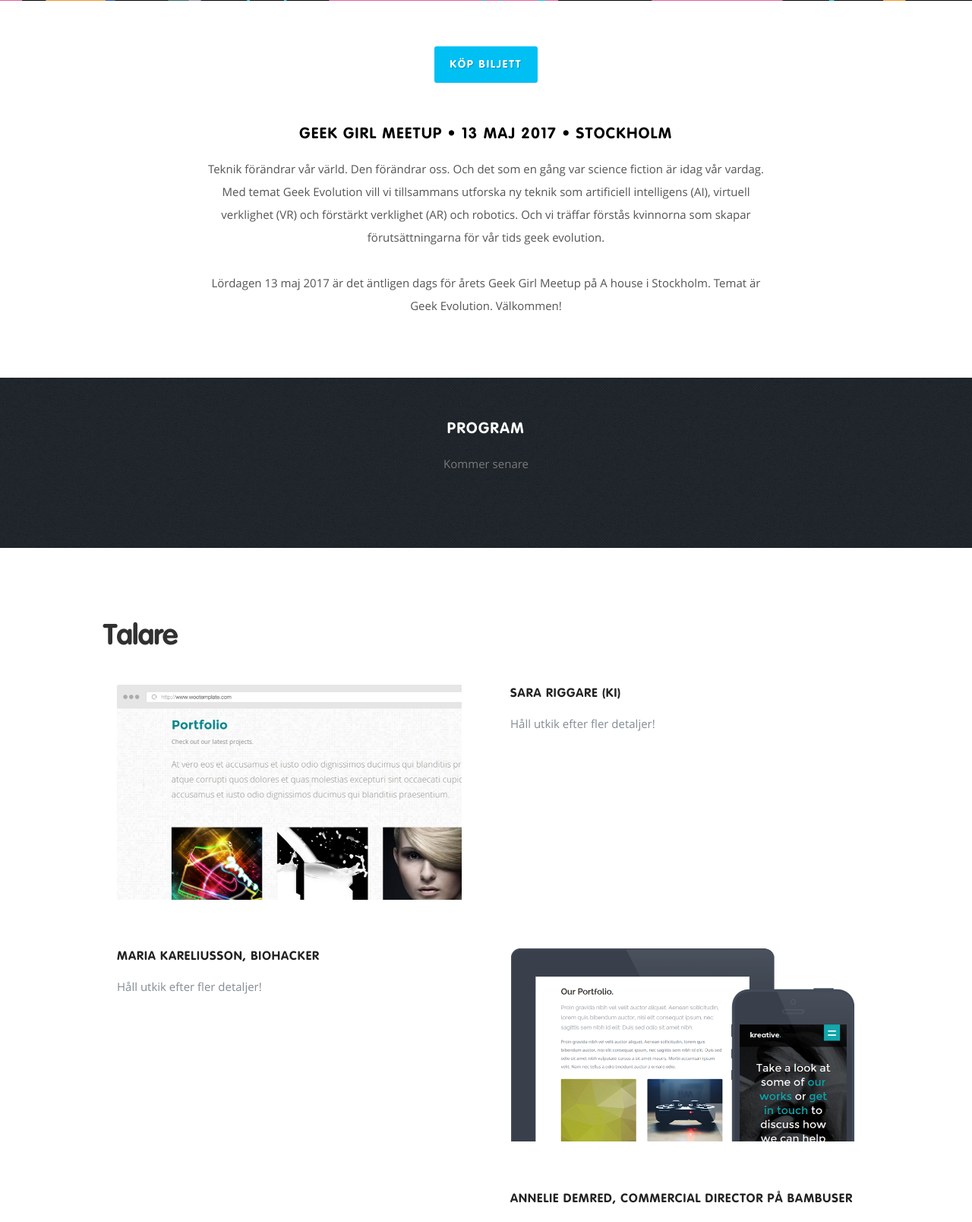
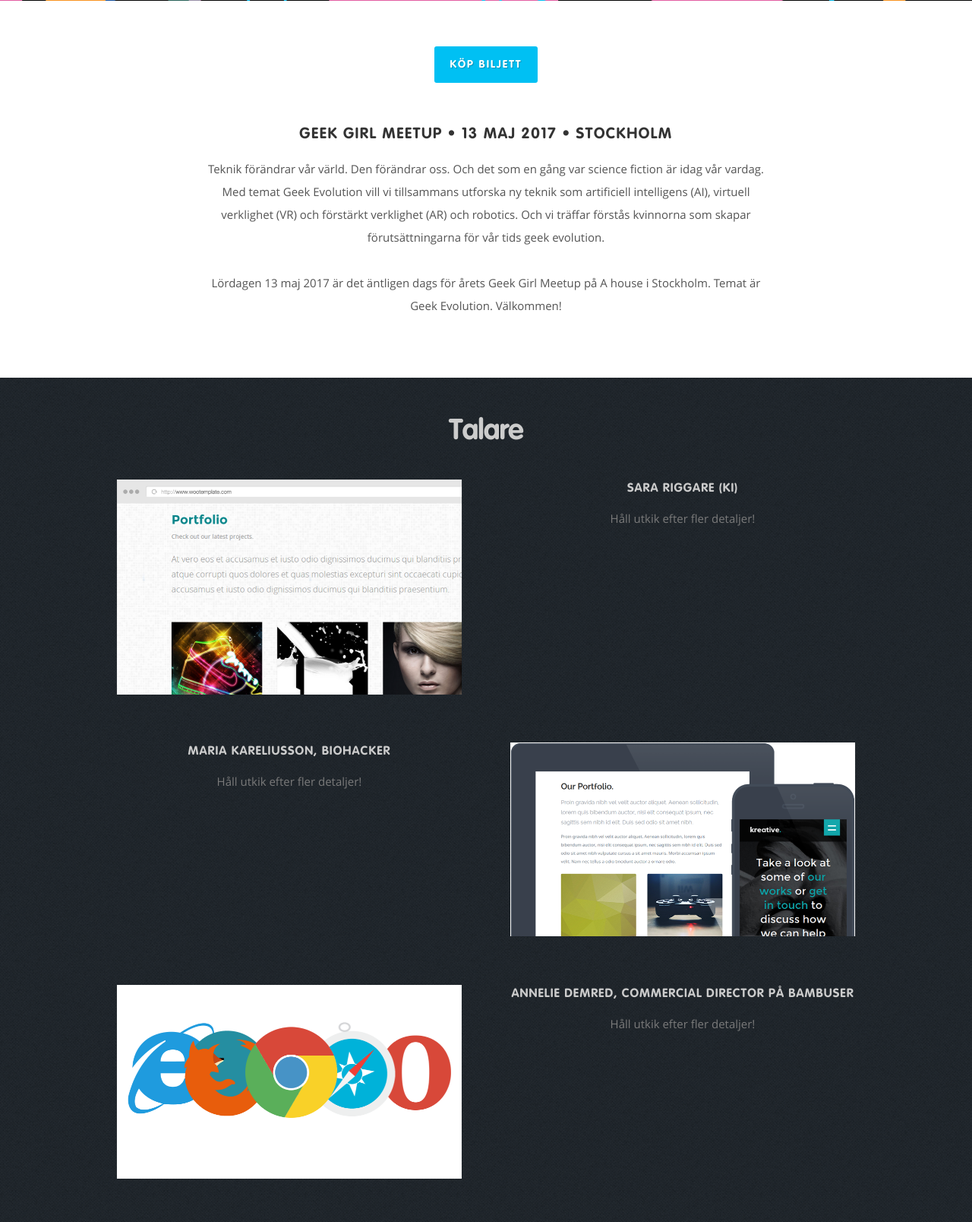
Before and after one commit to rebeckao/hemsida-GGM17, a PHP site: page /?action=1 in a window 1280 px wide. Shown: the part 365-1973 px from the top of the page at 76% size. Run offline with PHP 8.4, Linux system fonts and the light colour scheme; data that the repository does not hold is empty; some libraries are stand-ins or nearby versions.

Commit message:
Bytte plats på program och talare

```diff
--- a/css/default.css
+++ b/css/default.css
@@ -827,3 +827,43 @@ properly.
 	margin-right: auto !important;
 	text-align: center !important;
 }
+
+
+/* ------------------------------------------------------------------ */
+/* Mörkt gråmelerad bakgrund
+/* ------------------------------------------------------------------ */
+
+.darkgrayish {
+   background: #23292f url(img/hero-bg.png);
+   padding-top: 50px;
+   padding-bottom: 66px;
+   overflow: hidden;
+   text-align: center;
+}
+
+/* For high-res devices */
+@media
+(-webkit-min-device-pixel-ratio: 2),
+(min-resolution: 192dpi) {
+   .darkgrayish {
+		background: #23292f url(img/hero-bg_@2X.png);
+		background-size: 200px 200px;
+   }
+}
+.darkgrayish h1,
+.darkgrayish  h2,
+.darkgrayish  h3  { color: #ccc; }
+.darkgrayish p { color: #7A7A7A; }
+
+/* ------------------------------------------------------------------ */
+/* Vit bakgrund
+/* ------------------------------------------------------------------ */
+
+.whiteish {
+   background: #fff;
+	 color: #545454;
+   overflow: hidden;
+}
+.whiteish h1,
+.whiteish h2,
+.whiteish h3 { color: #333; }
--- a/css/layout.css
+++ b/css/layout.css
@@ -35,7 +35,6 @@ body { background: #181d21; }
 }
 .section-head h1 {
    font: 20px/36px 'vag-rounded-bold', sans-serif;
-   color: #333;
    text-transform: uppercase;
    letter-spacing: 1.5px;
    margin-bottom: 12px;
@@ -246,7 +245,7 @@ ul#nav li.current a { color: #00c0f3; }
    padding-bottom: 50px;
    overflow: hidden;
 }
-#description h1 { color: #000; }
+#description h1 { color: #333; }
 #description .right {
    padding-left: 32px;
    float: right;
@@ -257,43 +256,12 @@ ul#nav li.current a { color: #00c0f3; }
 }
 .fluid-video-wrapper { margin-top: 18px; }
 
-
-/* ------------------------------------------------------------------ */
-/* Program
-/* ------------------------------------------------------------------ */
-
-#program {
-   background: #23292f url(img/hero-bg.png);
-   padding-top: 50px;
-   padding-bottom: 66px;
-   overflow: hidden;
-   text-align: center;
-}
-
-/* For high-res devices */
-@media
-(-webkit-min-device-pixel-ratio: 2),
-(min-resolution: 192dpi) {
-   #program {
-		background: #23292f url(img/hero-bg_@2X.png);
-		background-size: 200px 200px;
-   }
-}
-
-#program h1 { color: #fff; }
-#program p {
-   color: #7A7A7A;
-   text-align: center;
-   padding: 0;
-}
-
 /* ------------------------------------------------------------------ */
 /* Talare
 /* ------------------------------------------------------------------ */
 
 #talare {
-   background: #fff;
-   padding-top: 96px;
+   padding-top: 50px;
    padding-bottom: 78px;
    overflow: hidden;
 }
@@ -313,9 +281,20 @@ ul#nav li.current a { color: #00c0f3; }
    font: 16px/24px 'vag-rounded-bold', sans-serif;
    text-transform: uppercase;
    letter-spacing: 1px;
-   color: #222;
 }
 .fluid-video-wrapper { margin-top: 18px; }
+
+
+/* ------------------------------------------------------------------ */
+/* Program
+/* ------------------------------------------------------------------ */
+
+#program p {
+   padding-top: 50px;
+   overflow: hidden;
+   text-align: center;
+   padding: 0;
+}
 
 /* ------------------------------------------------------------------ */
 /* Moderatorer
--- a/index.php
+++ b/index.php
@@ -57,8 +57,8 @@
 
          <ul id="nav" class="nav">
              <li><a class="smoothscroll" href="#tickets">Biljetter</a></li>
+             <li><a class="smoothscroll" href="#talare">Talare</a></li>
              <li><a class="smoothscroll" href="#program">Program</a></li>
-             <li><a class="smoothscroll" href="#talare">Talare</a></li>
              <li><a class="smoothscroll" href="#moderatorer">Moderatorer</a></li>
               <li><a class="smoothscroll" href="#sponsors">Sponsorer</a></li>
              <li><a class="smoothscroll" href="#ggmif">GGMIF</a></li>
@@ -113,21 +113,9 @@
       </div>
   </section>
 
-    <!-- Program
-   ================================================== -->
-   <section id="program">
-      <div class="row section-head">
-         <h1>Program</h1>
-         <p>Kommer senare</p>
-         <!--p>Schemapunkter med plats och tid liknande schemat i
-             <a href="http://bigsister.se/program/">rikseventet 2014</a>
-         </p-->
-      </div>
-   </section>
-
    <!-- Talare
    ================================================== -->
-   <section id='talare'>
+   <section id='talare' class="darkgrayish">
        <div class="row">
            <div class="responsive-headline">
                 <h1>Talare</h1>
@@ -177,6 +165,18 @@
       </div>
 
    </section> <!-- Features end -->
+
+    <!-- Program
+   ================================================== -->
+   <section id="program" class="whiteish">
+      <div class="row section-head">
+         <h1>Program</h1>
+         <p>Kommer snart!</p>
+         <!--p>Schemapunkter med plats och tid liknande schemat i
+             <a href="http://bigsister.se/program/">rikseventet 2014</a>
+         </p-->
+      </div>
+   </section>
 
       <!-- Moderatorer
    ================================================== -->
```
